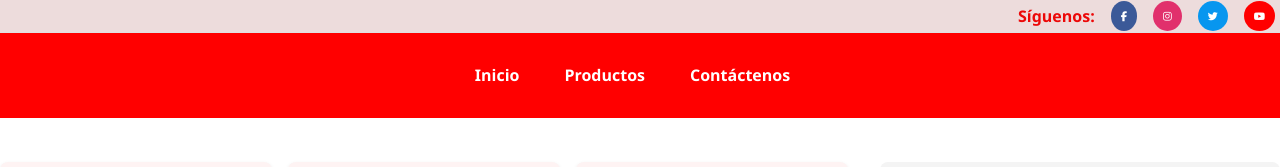
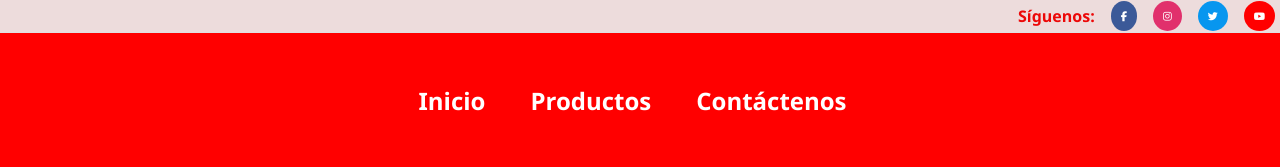
Before and after one commit to walner14/Supermercado, a plain HTML site: page Contacto.html in a window 1280 px wide. Shown: the top 167 px of the page. Drawn offline with nearby package versions, Linux system fonts and the light colour scheme.

Commit message:
Update Contacto.html

```diff
--- a/Contacto.html
+++ b/Contacto.html
@@ -25,13 +25,13 @@
 
   <header>
 
-         <nav>
-              <ul>
-                <li><a href="index.html">Inicio</a></li>
-                <li><a href="productos.html">Productos</a></li>
-                <li><a href="contacto.html" class="active">Contáctenos</a></li>
-              </ul>
-            </nav>
+           <nav>
+             <ul>
+               <li><a href="index.html"><h2>Inicio</h2></a></li>
+               <li><a href="Productos.html"><h2>Productos</h2></a></li>
+               <li><a href="Contacto.html"><h2>Contáctenos</h2></a></li>
+             </ul>
+           </nav>
   </header>
 
 <br>
```
